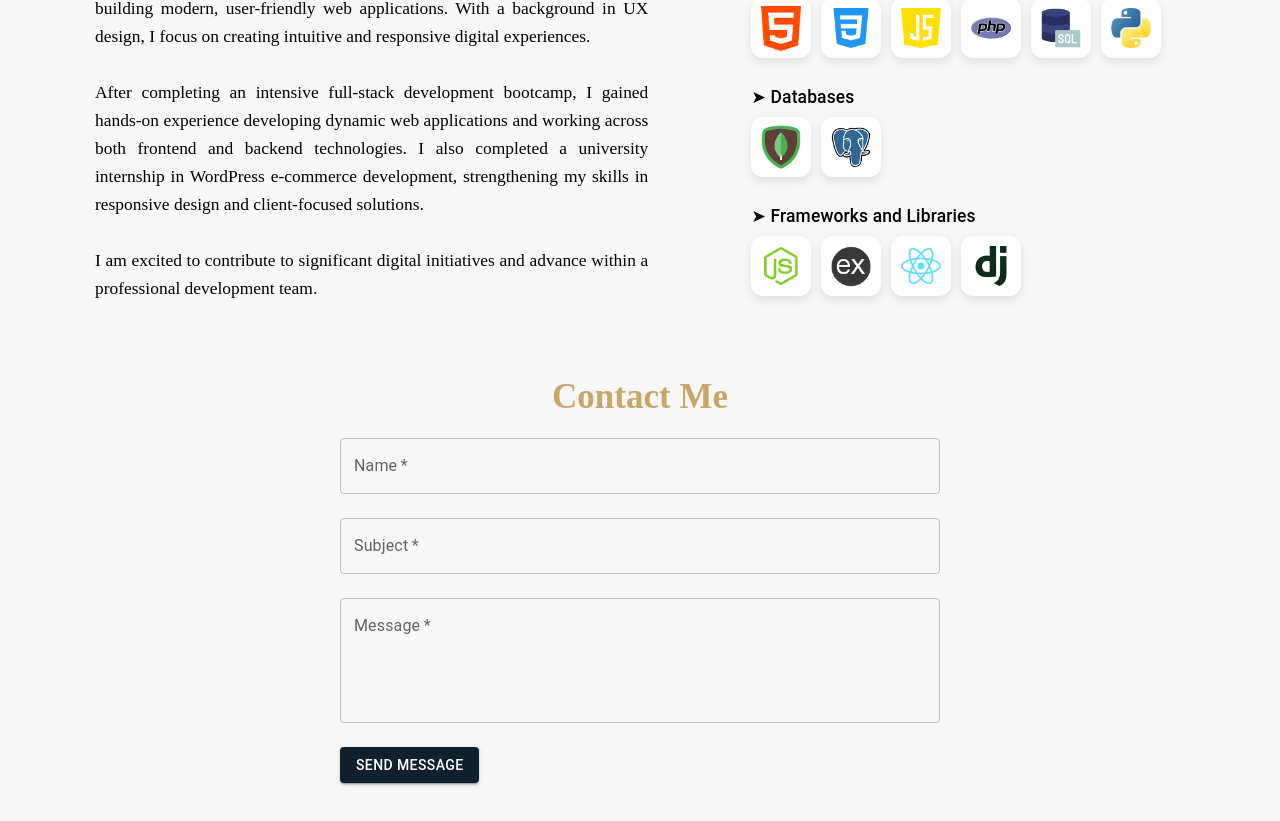
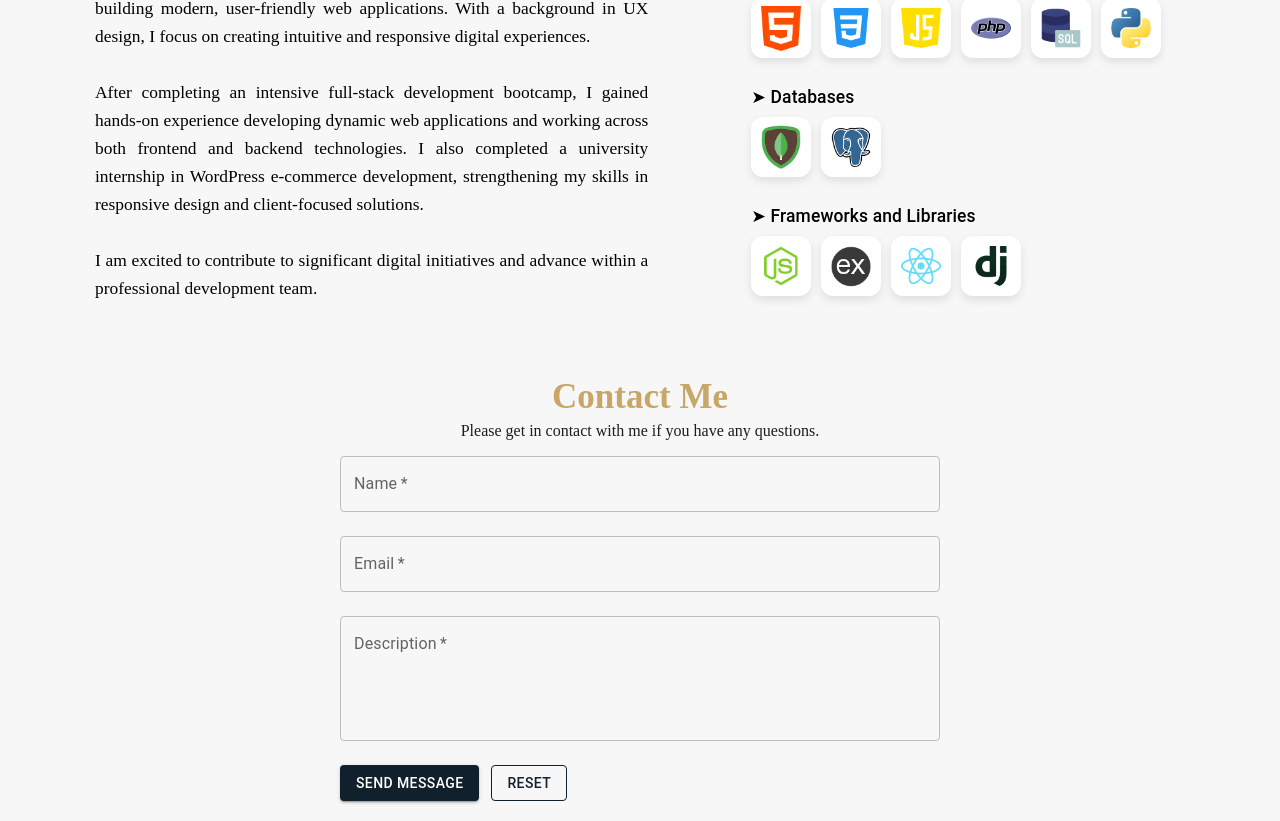
Before and after one commit to Fatema-Abdulla/portfolio, a React (Vite) app: page / in a window 1280 px wide. Shown: the part 701-1522 px from the top of the page. Built offline with nearby package versions, Linux system fonts and the light colour scheme.

Commit message:
finished the Contact Me Section

```diff
--- a/src/App.css
+++ b/src/App.css
@@ -134,6 +134,11 @@ body{
   text-align: center;
 }
 
+.contact-des{
+  text-align: center;
+  color: rgb(28, 28, 28);
+}
+
 /* Responsive */
 @media (max-width: 768px) {
   .nav-container {
--- a/src/components/Contact.jsx
+++ b/src/components/Contact.jsx
@@ -2,11 +2,13 @@ import { useState } from "react"
 import { TextField, Button, Box, Typography, Alert } from "@mui/material"
 
 const Contact = () => {
-  const [formData, setFormData] = useState({
+  const initialFormState = {
   name: "",
-    subject: "",
-    message: "",
-  })
+  email: "",
+  description: "",
+};
+
+  const [formData, setFormData] = useState(initialFormState);
 
   const [success, setSuccess] = useState(false)
 
@@ -17,6 +19,10 @@ const Contact = () => {
     })
   }
 
+  const handleReset = () => {
+    setFormData(initialFormState)
+  }
+
   const handleSubmit = async (e) => {
     e.preventDefault()
 
@@ -25,8 +31,8 @@ const Contact = () => {
 
     const formBody = new FormData()
     formBody.append("entry.2051031244", formData.name)
-    formBody.append("entry.275432559", formData.subject)
-    formBody.append("entry.2007378710", formData.message)
+    formBody.append("entry.275432559", formData.email)
+    formBody.append("entry.2007378710", formData.description)
 
     try {
       await fetch(formURL, {
@@ -39,8 +45,8 @@ const Contact = () => {
 
       setFormData({
         name: "",
-        subject: "",
-        message: "",
+        email: "",
+        description: "",
       })
     } catch (error) {
       console.error("Error submitting form", error)
@@ -50,10 +56,13 @@ const Contact = () => {
   return (
     <div className="contact-me">
       <h2 className="contact-title">Contact Me</h2>
-      <Box sx={{ maxWidth: 600, mx: "auto"}}>
+      <p className="contact-des">
+        Please get in contact with me if you have any questions.
+      </p>
+      <Box sx={{ maxWidth: 600, mx: "auto" }}>
         {success && (
           <Alert severity="success" sx={{ mb: 2 }}>
-          Message sent successfully!
+            description sent successfully!
           </Alert>
         )}
 
@@ -70,9 +79,10 @@ const Contact = () => {
 
           <TextField
             fullWidth
-          label="Subject"
-          name="subject"
-          value={formData.subject}
+            label="Email"
+            name="email"
+            type="email"
+            value={formData.email}
             onChange={handleChange}
             margin="normal"
             required
@@ -80,9 +90,9 @@ const Contact = () => {
 
           <TextField
             fullWidth
-          label="Message"
-          name="message"
-          value={formData.message}
+            label="Description"
+            name="description"
+            value={formData.description}
             onChange={handleChange}
             margin="normal"
             multiline
@@ -90,13 +100,30 @@ const Contact = () => {
             required
           />
 
-        <Button type="submit" variant="contained" sx={{ mt: 2, backgroundColor: "#10202d" }}>
+          <Button
+            type="submit"
+            variant="contained"
+            sx={{ mt: 2, backgroundColor: "#10202d" }}
+          >
             Send Message
+          </Button>
+          <Button
+            type="reset"
+            variant="outlined"
+            onClick={handleReset}
+            sx={{
+              mt: 2,
+              ml: 1.5,
+              backgroundColor: "transparency",
+              color: "#10202d",
+              border: "solid 1px #10202d",
+            }}
+          >
+            Reset
           </Button>
         </Box>
       </Box>
     </div>
-
   )
 }
 
```
Lines whose indentation alone changed are shown as unchanged.
